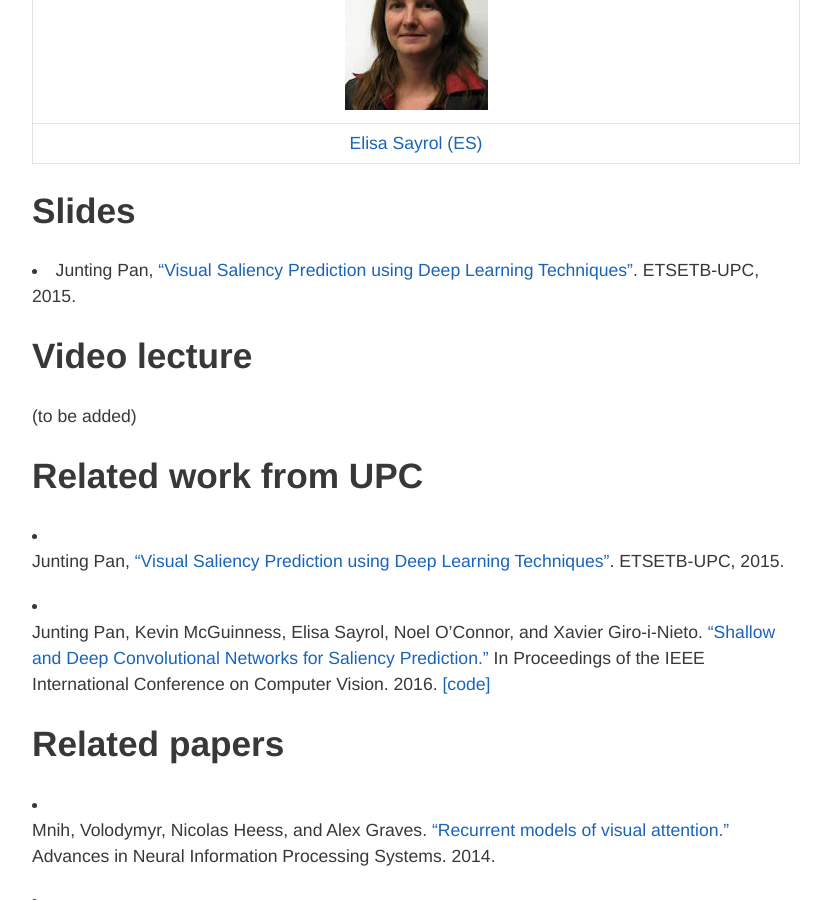
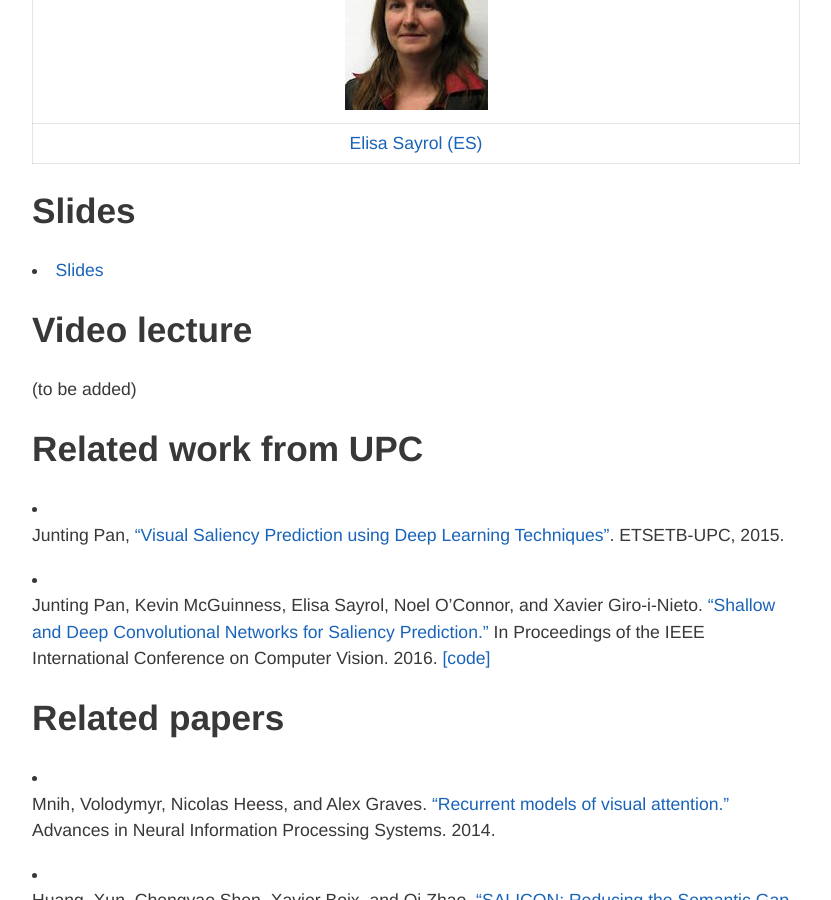
Before and after one commit to imatge-upc/telecombcn-2016-dlcv, a Jekyll site: the page built from saliency.md, in a window 1280 px wide and 900 px high, scrolled down 401 px. Shown: the whole window, without its empty margins (224-1055 px from the left). Built offline with Jekyll 4.4.1, drawn with Linux system fonts in a browser that asks for light colours; nearby versions of some CDN libraries.

Commit message:
Slides added

```diff
--- a/saliency.md
+++ b/saliency.md
@@ -17,8 +17,7 @@ hide: true
 
 ## Slides
 
-* Junting Pan, ["Visual Saliency Prediction using Deep Learning Techniques"](http://www.slideshare.net/xavigiro/saliency-prediction-using-deep-learning-techniques). ETSETB-UPC, 2015.
-
+* [Slides](slides/D3L2-saliency.pdf)
 
 ## Video lecture
 
```
